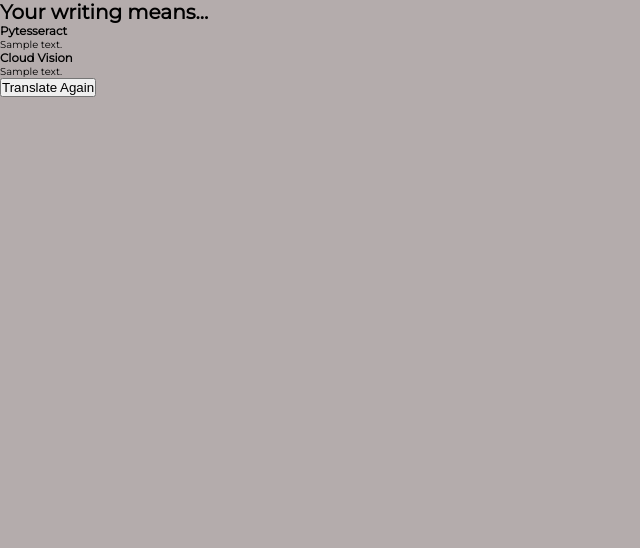
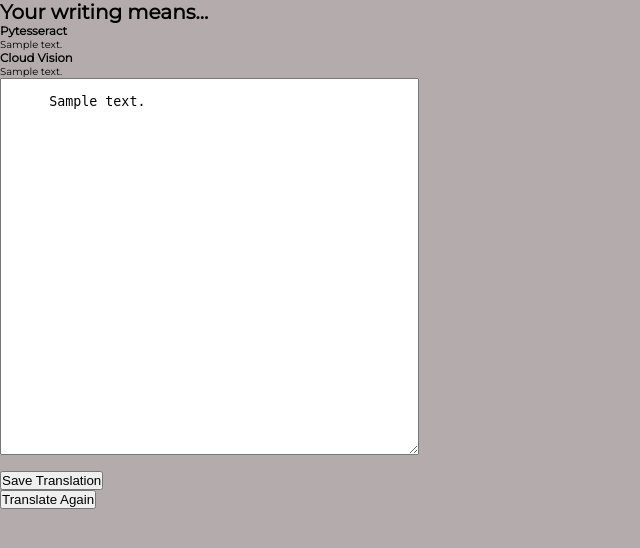
Before and after one commit to DevEca/ExpressWrite, a Flask app: template templates/result.html in a window 1280 px wide. Shown: the top 548 px of the page, without its empty margins (0-640 px from the left). Run offline with Flask 2, Linux system fonts and the light colour scheme; the template is opened without the code that fills it: most values are stand-ins (such as "Sample title", 1, 10 or a date in 2020); some libraries are stand-ins or nearby versions.

Commit message:
Update result.html

```diff
--- a/templates/result.html
+++ b/templates/result.html
@@ -19,10 +19,20 @@
       <li>{{ n }}</li>
       {% endfor %}
    </ul>
-      <!--<p>{{ textresult }}</p>-->
+
+    <textarea id="textresult" name="text result" rows="25" cols="50">
+      {% for n in textresultCV: %}
+      {{ n }}
+      {% endfor %}
+   </textarea><br><br>
+
+   <form action="http://localhost:5000/translation" method = "POST" enctype = "multipart/form-data">
+      <input type="submit" value="Save Translation"/>
+      </form>
 
    <form method="post" action="/">
       <input type="submit" value="Translate Again" name="Translate Again"/>
       </form>
+
    </body>
 </html>
```
Lines whose indentation alone changed are shown as unchanged.
